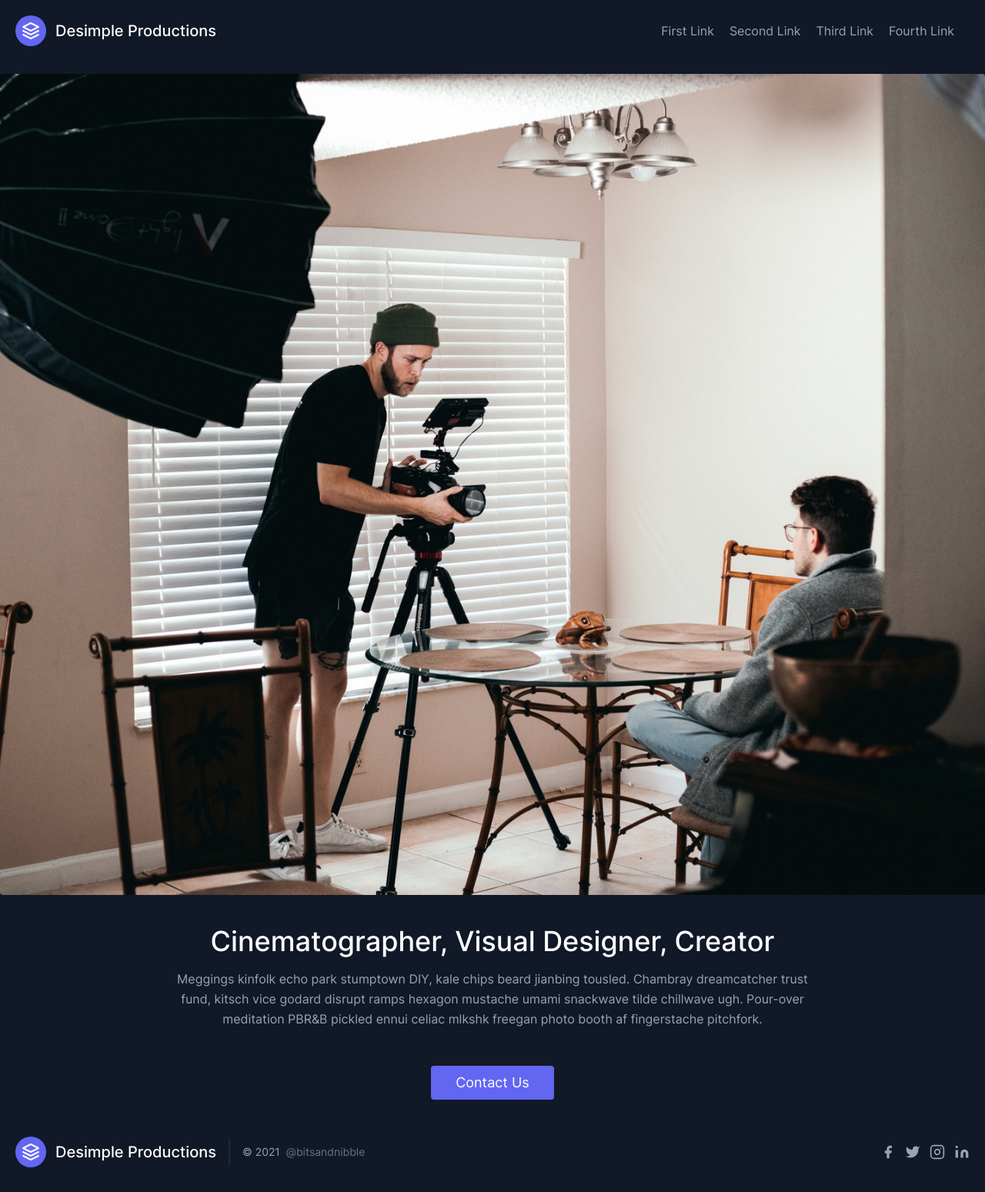
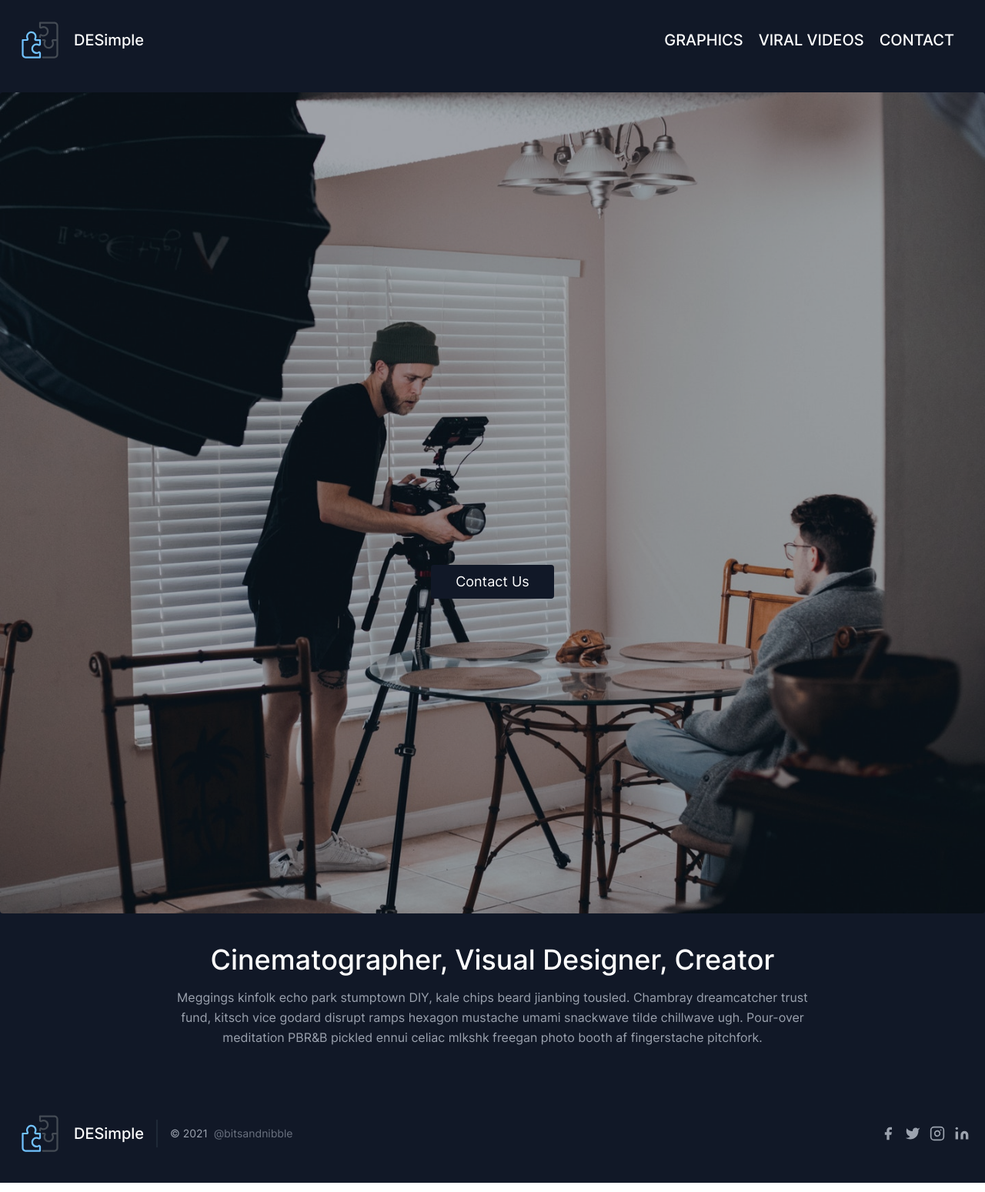
Before and after one commit to NowoCodes/desimple, a Vue app: page / in a window 1280 px wide. Shown: the whole page at 77% size. Built offline with nearby package versions, Linux system fonts and the light colour scheme.

Commit message:
change logo

```diff
--- a/index.html
+++ b/index.html
@@ -3,7 +3,7 @@
   <head>
     <meta charset="UTF-8" />
     <meta name="viewport" content="width=device-width, initial-scale=1.0" />
-    <title>Desimple Productions</title>
+    <title>DESimple</title>
     <link
       rel="preload"
       href="/font/Inter-roman.var.woff2"
--- a/src/App.vue
+++ b/src/App.vue
@@ -10,21 +10,29 @@ setInterval(() => {
 
 <template>
     <div>
-        <header class="text-gray-400 bg-gray-900 body-font">
+        <header class="text-white bg-gray-900 body-font">
             <div class="container mx-auto flex flex-wrap p-5 flex-col md:flex-row items-center">
-                <a class="flex title-font font-medium items-center text-white mb-4 md:mb-0">
-                    <svg class="w-10 h-10 text-white p-2 bg-indigo-500 rounded-full" fill="none" stroke="currentColor" stroke-linecap="round"
-                         stroke-linejoin="round" stroke-width="2"
-                         viewBox="0 0 24 24" xmlns="http://www.w3.org/2000/svg">
-                        <path d="M12 2L2 7l10 5 10-5-10-5zM2 17l10 5 10-5M2 12l10 5 10-5"></path>
+                <a class="flex title-font font-medium items-center mb-4 md:mb-0">
+                    <svg class="w-16 h-16 p-2" style="fill:#000000;" viewBox="0 0 128 128"
+                         x="0px"
+                         xmlns="http://www.w3.org/2000/svg"
+                         y="0px">
+<!--                        <path-->
+<!--                            d="M124,14c0-5.5-4.5-10-10-10H64l0,14.4c0,2.3,2.5,3.8,4.5,2.6c2.2-1.3,4.8-2,7.5-2c8.5,0,15.4,7.1,15,15.7c-0.4,7.7-6.7,14-14.4,14.2c-3,0.1-5.8-0.6-8.1-2c-2-1.2-4.5,0.3-4.5,2.6L64,64l-14.4,0c-2.3,0-3.8-2.5-2.6-4.5c1.4-2.4,2.1-5.2,2-8.1c-0.3-7.7-6.6-14-14.2-14.4C26.1,36.6,19,43.5,19,52c0,2.8,0.7,5.3,2,7.5c1.2,2-0.3,4.5-2.6,4.5L4,64v50c0,5.5,4.5,10,10,10h50l0,0h50c5.5,0,10-4.5,10-10V14z"-->
+<!--                            fill="#fff"></path>-->
+                        <path
+                            d="M64,127H14c-7.2,0-13-5.8-13-13V64c0-1.7,1.3-3,3-3h14.4c-1.6-2.7-2.4-5.8-2.4-9c0-5,2-9.6,5.6-13c3.6-3.4,8.3-5.2,13.3-4.9c9.2,0.4,16.7,8,17.1,17.3c0.1,3.4-0.7,6.8-2.4,9.8L64,61c1.7,0,3,1.3,3,3v14.4c0,2.2-1.2,4.2-3,5.2c-1.9,1.1-4.1,1.1-5.9,0c-2-1.1-4.2-1.7-6.5-1.6l0,0c-6.2,0.2-11.2,5.2-11.5,11.4c-0.2,3.3,1,6.5,3.3,8.9c2.3,2.4,5.4,3.7,8.7,3.7c2.1,0,4.2-0.6,6-1.6c1.8-1.1,4.1-1.1,5.9,0c1.9,1.1,3,3.1,3,5.2V124C67,125.7,65.7,127,64,127z M7,67v47c0,3.9,3.1,7,7,7h47v-11.4c-2.7,1.6-5.8,2.4-9,2.4c-5,0-9.6-2-13-5.6c-3.4-3.6-5.2-8.3-4.9-13.3c0.4-9.2,8-16.7,17.3-17.1l0,0c3.4-0.1,6.8,0.7,9.8,2.4L61,67H49.6c-2.2,0-4.2-1.2-5.2-3s-1.1-4.1,0-5.9c1.1-2,1.7-4.2,1.6-6.5c-0.2-6.2-5.2-11.2-11.4-11.5c-3.3-0.2-6.5,1-8.9,3.3C23.3,45.6,22,48.7,22,52c0,2.1,0.6,4.2,1.6,6c1.1,1.8,1.1,4.1,0,5.9s-3.1,3-5.2,3H7z"
+                            fill="#71c2ff"></path>
+                        <path
+                            d="M114,1H64c-1.7,0-3,1.3-3,3v14.4c0,2.2,1.2,4.2,3,5.2c1.9,1.1,4.1,1.1,5.9,0c1.8-1.1,3.9-1.6,6-1.6c3.3,0,6.4,1.3,8.7,3.7c2.3,2.4,3.5,5.5,3.3,8.9c-0.3,6.2-5.4,11.2-11.5,11.4c-2.3,0.1-4.5-0.5-6.5-1.6c-1.8-1.1-4.1-1.1-5.9,0c-1.9,1.1-3,3.1-3,5.2V54c0,1.7,1.3,3,3,3c1.7,0,3-1.3,3-3l-0.1-4.5c2.9,1.7,6.3,2.6,9.8,2.4c9.2-0.4,16.8-7.9,17.3-17.1c0.2-5-1.5-9.7-4.9-13.3C85.6,18,81,16,76,16c-3.2,0-6.3,0.8-9,2.4V7h47c3.9,0,7,3.1,7,7v47h-11.4c-2.2,0-4.2,1.2-5.2,3c-1.1,1.9-1.1,4.1,0,5.9c1.1,1.8,1.6,3.9,1.6,6c0,3.3-1.3,6.4-3.7,8.7c-2.4,2.3-5.6,3.5-8.9,3.3c-6.2-0.3-11.2-5.4-11.4-11.5c-0.1-2.3,0.5-4.5,1.6-6.5c1.1-1.8,1.1-4.1,0-5.9c-1.1-1.9-3.1-3-5.2-3H74c-1.7,0-3,1.3-3,3s1.3,3,3,3l4.5-0.1c-1.7,3-2.6,6.3-2.4,9.8c0.4,9.2,7.9,16.8,17.1,17.3c5,0.2,9.7-1.5,13.3-4.9c3.6-3.4,5.6-8.1,5.6-13c0-3.2-0.8-6.3-2.4-9H121v47c0,3.9-3.1,7-7,7H74c-1.7,0-3,1.3-3,3s1.3,3,3,3h40c7.2,0,13-5.8,13-13V14C127,6.8,121.2,1,114,1z"
+                            fill="#444b54"></path>
                     </svg>
-                    <span class="ml-3 text-xl">Desimple Productions</span>
+                    <span class="ml-3 text-xl">DESimple</span>
                 </a>
-                <nav class="md:ml-auto flex flex-wrap items-center text-base justify-center">
-                    <a class="mr-5 hover:text-white">First Link</a>
-                    <a class="mr-5 hover:text-white">Second Link</a>
-                    <a class="mr-5 hover:text-white">Third Link</a>
-                    <a class="mr-5 hover:text-white">Fourth Link</a>
+                <nav class="md:ml-auto flex flex-wrap items-center font-medium text-xl text-base justify-center">
+                    <a class="mr-5 hover:text-white">GRAPHICS</a>
+                    <a class="mr-5 hover:text-white">VIRAL VIDEOS</a>
+                    <a class="mr-5 hover:text-white">CONTACT</a>
                 </nav>
             </div>
         </header>
--- a/src/views/Home.vue
+++ b/src/views/Home.vue
@@ -1,8 +1,14 @@
 <template>
     <section class="text-gray-400 bg-gray-900 body-font">
-        <div class="mx-auto flex py-4 items-center justify-center flex-col">
-            <img alt="hero" class="lg:w-3/3 md:w-3/3 w-3/3 mb-10 object-cover object-center rounded"
+        <div class="relative mx-auto flex py-4 items-center justify-center flex-col">
+            <img alt="hero" class="opacity-60 lg:w-3/3 md:w-3/3 w-3/3 mb-10 object-cover object-center rounded"
                  src="/images/bg.jpg">
+
+            <button
+                class="absolute flex mx-auto text-white bg-gray-900 border-0 py-2 px-8 focus:outline-none hover:bg-indigo-600 rounded text-lg">
+                Contact Us
+            </button>
+
             <div class="text-center lg:w-2/3 w-full">
                 <h1 class="title-font sm:text-4xl text-3xl mb-4 font-medium text-white">Cinematographer, Visual
                     Designer, Creator</h1>
@@ -11,23 +17,27 @@
                     snackwave tilde chillwave ugh. Pour-over meditation PBR&B pickled ennui celiac mlkshk freegan photo
                     booth af fingerstache pitchfork.</p>
             </div>
-            <button
-                class="flex mx-auto mt-4 text-white bg-indigo-500 border-0 py-2 px-8 focus:outline-none hover:bg-indigo-600 rounded text-lg">
-                Contact Us
-            </button>
         </div>
     </section>
 
     <footer class="text-gray-400 bg-gray-900 body-font">
         <div class="container px-5 py-8 mx-auto flex items-center sm:flex-row flex-col">
             <a class="flex title-font font-medium items-center md:justify-start justify-center text-white">
-                <svg class="w-10 h-10 text-white p-2 bg-indigo-500 rounded-full" fill="none" stroke="currentColor"
-                     stroke-linecap="round"
-                     stroke-linejoin="round" stroke-width="2"
-                     viewBox="0 0 24 24" xmlns="http://www.w3.org/2000/svg">
-                    <path d="M12 2L2 7l10 5 10-5-10-5zM2 17l10 5 10-5M2 12l10 5 10-5"></path>
+                <svg class="w-16 h-16 p-2" style="fill:#000000;" viewBox="0 0 128 128"
+                     x="0px"
+                     xmlns="http://www.w3.org/2000/svg"
+                     y="0px">
+                    <!--                    <path-->
+                    <!--                        d="M124,14c0-5.5-4.5-10-10-10H64l0,14.4c0,2.3,2.5,3.8,4.5,2.6c2.2-1.3,4.8-2,7.5-2c8.5,0,15.4,7.1,15,15.7c-0.4,7.7-6.7,14-14.4,14.2c-3,0.1-5.8-0.6-8.1-2c-2-1.2-4.5,0.3-4.5,2.6L64,64l-14.4,0c-2.3,0-3.8-2.5-2.6-4.5c1.4-2.4,2.1-5.2,2-8.1c-0.3-7.7-6.6-14-14.2-14.4C26.1,36.6,19,43.5,19,52c0,2.8,0.7,5.3,2,7.5c1.2,2-0.3,4.5-2.6,4.5L4,64v50c0,5.5,4.5,10,10,10h50l0,0h50c5.5,0,10-4.5,10-10V14z"-->
+                    <!--                        fill="#fff"></path>-->
+                    <path
+                        d="M64,127H14c-7.2,0-13-5.8-13-13V64c0-1.7,1.3-3,3-3h14.4c-1.6-2.7-2.4-5.8-2.4-9c0-5,2-9.6,5.6-13c3.6-3.4,8.3-5.2,13.3-4.9c9.2,0.4,16.7,8,17.1,17.3c0.1,3.4-0.7,6.8-2.4,9.8L64,61c1.7,0,3,1.3,3,3v14.4c0,2.2-1.2,4.2-3,5.2c-1.9,1.1-4.1,1.1-5.9,0c-2-1.1-4.2-1.7-6.5-1.6l0,0c-6.2,0.2-11.2,5.2-11.5,11.4c-0.2,3.3,1,6.5,3.3,8.9c2.3,2.4,5.4,3.7,8.7,3.7c2.1,0,4.2-0.6,6-1.6c1.8-1.1,4.1-1.1,5.9,0c1.9,1.1,3,3.1,3,5.2V124C67,125.7,65.7,127,64,127z M7,67v47c0,3.9,3.1,7,7,7h47v-11.4c-2.7,1.6-5.8,2.4-9,2.4c-5,0-9.6-2-13-5.6c-3.4-3.6-5.2-8.3-4.9-13.3c0.4-9.2,8-16.7,17.3-17.1l0,0c3.4-0.1,6.8,0.7,9.8,2.4L61,67H49.6c-2.2,0-4.2-1.2-5.2-3s-1.1-4.1,0-5.9c1.1-2,1.7-4.2,1.6-6.5c-0.2-6.2-5.2-11.2-11.4-11.5c-3.3-0.2-6.5,1-8.9,3.3C23.3,45.6,22,48.7,22,52c0,2.1,0.6,4.2,1.6,6c1.1,1.8,1.1,4.1,0,5.9s-3.1,3-5.2,3H7z"
+                        fill="#71c2ff"></path>
+                    <path
+                        d="M114,1H64c-1.7,0-3,1.3-3,3v14.4c0,2.2,1.2,4.2,3,5.2c1.9,1.1,4.1,1.1,5.9,0c1.8-1.1,3.9-1.6,6-1.6c3.3,0,6.4,1.3,8.7,3.7c2.3,2.4,3.5,5.5,3.3,8.9c-0.3,6.2-5.4,11.2-11.5,11.4c-2.3,0.1-4.5-0.5-6.5-1.6c-1.8-1.1-4.1-1.1-5.9,0c-1.9,1.1-3,3.1-3,5.2V54c0,1.7,1.3,3,3,3c1.7,0,3-1.3,3-3l-0.1-4.5c2.9,1.7,6.3,2.6,9.8,2.4c9.2-0.4,16.8-7.9,17.3-17.1c0.2-5-1.5-9.7-4.9-13.3C85.6,18,81,16,76,16c-3.2,0-6.3,0.8-9,2.4V7h47c3.9,0,7,3.1,7,7v47h-11.4c-2.2,0-4.2,1.2-5.2,3c-1.1,1.9-1.1,4.1,0,5.9c1.1,1.8,1.6,3.9,1.6,6c0,3.3-1.3,6.4-3.7,8.7c-2.4,2.3-5.6,3.5-8.9,3.3c-6.2-0.3-11.2-5.4-11.4-11.5c-0.1-2.3,0.5-4.5,1.6-6.5c1.1-1.8,1.1-4.1,0-5.9c-1.1-1.9-3.1-3-5.2-3H74c-1.7,0-3,1.3-3,3s1.3,3,3,3l4.5-0.1c-1.7,3-2.6,6.3-2.4,9.8c0.4,9.2,7.9,16.8,17.1,17.3c5,0.2,9.7-1.5,13.3-4.9c3.6-3.4,5.6-8.1,5.6-13c0-3.2-0.8-6.3-2.4-9H121v47c0,3.9-3.1,7-7,7H74c-1.7,0-3,1.3-3,3s1.3,3,3,3h40c7.2,0,13-5.8,13-13V14C127,6.8,121.2,1,114,1z"
+                        fill="#444b54"></path>
                 </svg>
-                <span class="ml-3 text-xl">Desimple Productions</span>
+                <span class="ml-3 text-xl">DESimple</span>
             </a>
             <p class="text-sm text-gray-400 sm:ml-4 sm:pl-4 sm:border-l-2 sm:border-gray-800 sm:py-2 sm:mt-0 mt-4">©
                 2021
```
